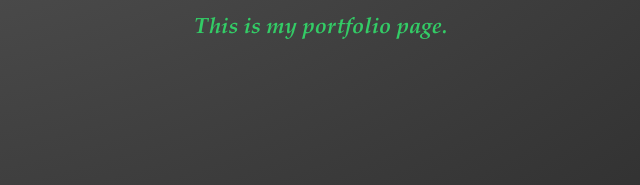
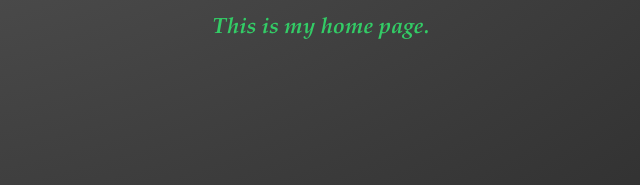
Before and after one commit to RayD3MSoC/PortfolioPage, a plain HTML site: page index.html in a window 1280 px wide. Shown: the part 450-635 px from the top of the page, 308-948 px from the left. Drawn offline with Linux system fonts and the light colour scheme; a web font is replaced by a local one.

Commit message:
Update index.html

```diff
--- a/index.html
+++ b/index.html
@@ -31,7 +31,7 @@
 
     <main>
       <section name="Welcome" id="welcome-section">
-        <h1 id="welcome-title">Hello, I'm Ray</h1> <h2>This is my portfolio page.</h2>
+        <h1 id="welcome-title">Hello, I'm Ray</h1> <h2>This is my home page.</h2>
       </section>
 
       <div id="main-bg">
```
